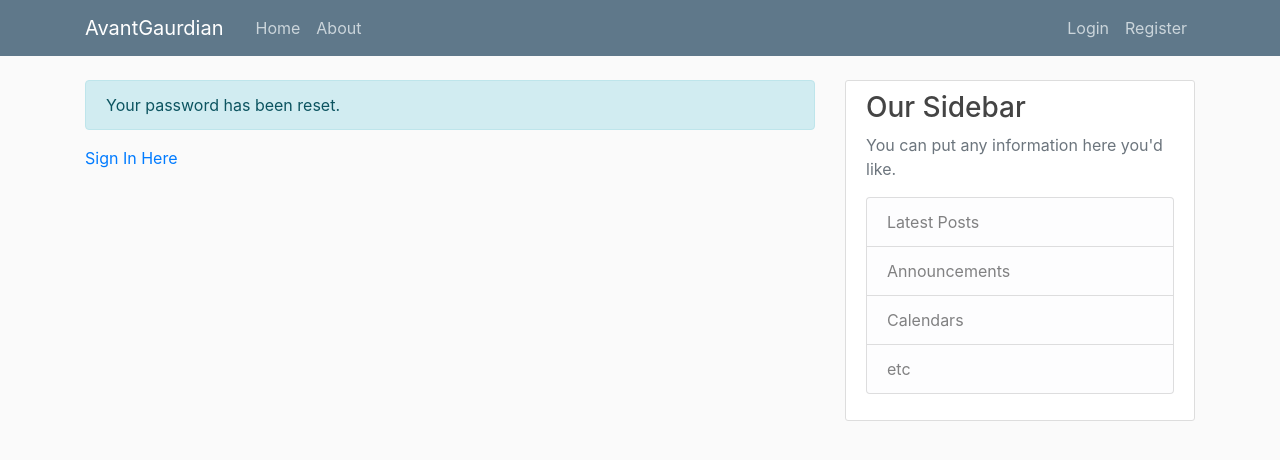
After one commit to Rrebirrth/Demo_NewsApp, a Django app: page /password-reset-complete/ in a window 1280 px wide. The commit adds this page. Shown: the top 460 px of the page. Run offline with Django 3.2, Linux system fonts and the light colour scheme; some libraries are stand-ins or nearby versions.

Commit message:
Added ability for users to reset their password with a password reset email

```diff
--- a/OpenSourceNews/urls.py
+++ b/OpenSourceNews/urls.py
@@ -36,6 +36,9 @@ urlpatterns = [
     path('password-reset/confirm/<uidb64>/<token>/',
     auth_views.PasswordResetConfirmView.as_view(template_name='users/password_reset_confirm.html'),
     name='password_reset_confirm'),
+    path('password-reset-complete/',
+    auth_views.PasswordResetCompleteView.as_view(template_name='users/password_reset_complete.html'),
+    name='password_reset_complete'),
     path('', include('blog.urls'))
 
 ]
--- a/users/models.py
+++ b/users/models.py
@@ -9,8 +9,8 @@ class Profile(models.Model):
 
     def __str__(self):
         return f'{self.user.username} Profile'
-    def save(self):
-        super().save()
+    def save(self, *args, **kwargs):
+        super().save(*args, **kwargs)
         img = Image.open(self.image.path)
         if img.height >300 or img.width >300:
             output_size=(300,300)
--- a/users/templates/users/login.html
+++ b/users/templates/users/login.html
@@ -12,6 +12,9 @@
                 </filedset>
                 <div class="form-group">
                     <button class='btn btn-outline-info' type="submit">Log In </button>
+                    <small class="test-muted ml-2">
+                        <a href="{% url "password_reset" %}">Forgot Password?</a>
+                    </small>
                 </div>
             </form>
 
--- /dev/null
+++ b/users/templates/users/password_reset_complete.html
@@ -0,0 +1,10 @@
+{% extends 'blog/base.html'%}
+
+{% block content%}
+    <div class = "alert alert-info">
+        Your password has been reset.
+    </div>
+    <a href="{% url 'login' %}" >Sign In Here </a>
+
+
+{% endblock content %}
```
Also changed, not shown: OpenSourceNews/settings.py (+7 -0 lines), db.sqlite3.
